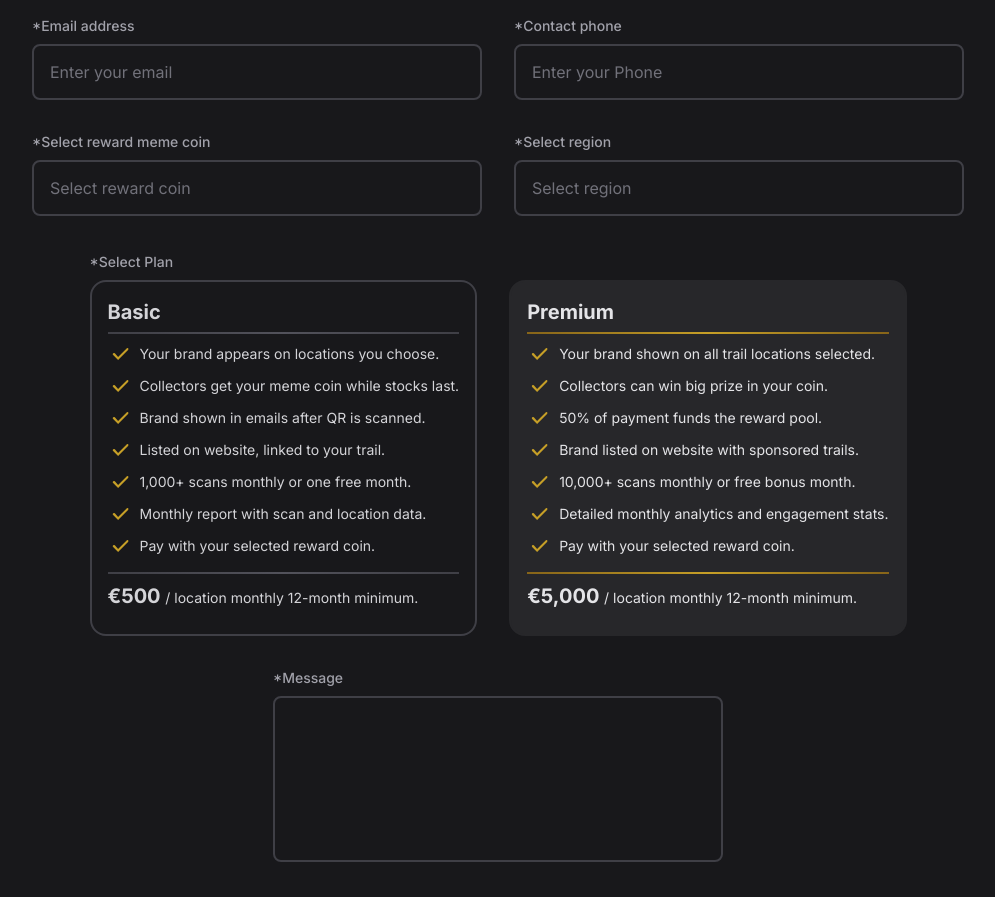
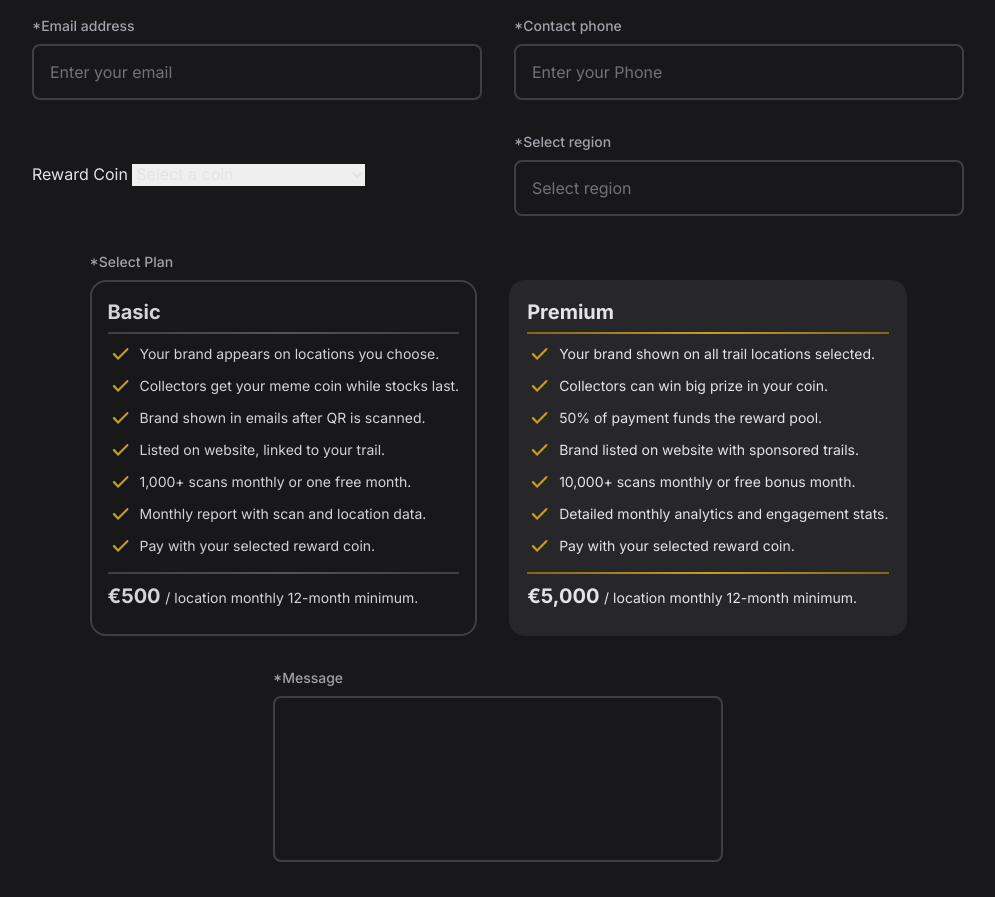
Before and after one commit to liamforde/cryptocollectorstrail, a website built with Vite: page index.html in a window 1280 px wide. Shown: the part 1560-2457 px from the top of the page, without its empty margins (142-1137 px from the left). Built offline with nearby package versions, Linux system fonts and the light colour scheme.

Commit message:
Update index.html

```diff
--- a/index.html
+++ b/index.html
@@ -276,9 +276,36 @@
       <div class="flex flex-col md:flex-row gap-4 md:gap-8 w-full items-center">
         <!-- Reword Coin -->
         <div class="w-full md:w-1/2 max-w-[450px]">
-          <label class="block text-zinc-400 text-sm font-medium mb-2">*Select reward meme coin</label>
-          <input id="sponsor-coin" type="text" placeholder="Select reward coin" required
-            class="w-full border-2 leading-none placeholder-zinc-500 border-zinc-700 rounded-lg p-3 lg:p-4 bg-transparent focus:outline-none focus:ring-1 focus:ring-primary-400" />
+          <label for="sponsor-coin">Reward Coin</label>
+          <select id="sponsor-coin" name="rewardCoin" required>
+            <option value="">Select a coin</option>
+            <option value="BONK">Bonk (BONK)</option>
+            <option value="WIF">Dogwifhat (WIF)</option>
+            <option value="POPCAT">Popcat (POPCAT)</option>
+            <option value="PNUT">Peanut the Squirrel (PNUT)</option>
+            <option value="GOAT">Goatseus Maximus (GOAT)</option>
+            <option value="MEW">Cat in a Dog’s World (MEW)</option>
+            <option value="PENGU">Pudgy Penguins (PENGU)</option>
+            <option value="FARTCOIN">Fartcoin (FARTCOIN)</option>
+            <option value="BOME">Book of Meme (BOME)</option>
+            <option value="GIGA">Gigachad (GIGA)</option>
+            <option value="MELANIA">Melania Meme (MELANIA)</option>
+            <option value="MOODENG">Moo Deng (MOODENG)</option>
+            <option value="ACT">Act I The AI Prophecy (ACT)</option>
+            <option value="AI16Z">ai16z (AI16Z)</option>
+            <option value="VINE">Vine (VINE)</option>
+            <option value="ZEREBRO">Zerebro (ZEREBRO)</option>
+            <option value="UFD">Unicorn Fart Dust (UFD)</option>
+            <option value="WEN">WenWenCoin (WEN)</option>
+            <option value="TITCOIN">TITCOIN (TITCOIN)</option>
+            <option value="MICHI">michi (MICHI)</option>
+            <option value="SAMO">Samoyedcoin (SAMO)</option>
+            <option value="SIGMA">Sigma (SIGMA)</option>
+            <option value="LOCKIN">LOCK IN (LOCKIN)</option>
+            <option value="GHIBLI">GHIBLI (GHIBLI)</option>
+            <option value="TREMP">Doland Tremp (TREMP)</option>
+            <option value="BODEN">Jeo Boden (BODEN)</option>
+          </select>
         </div>
 
         <!-- Region -->
```
